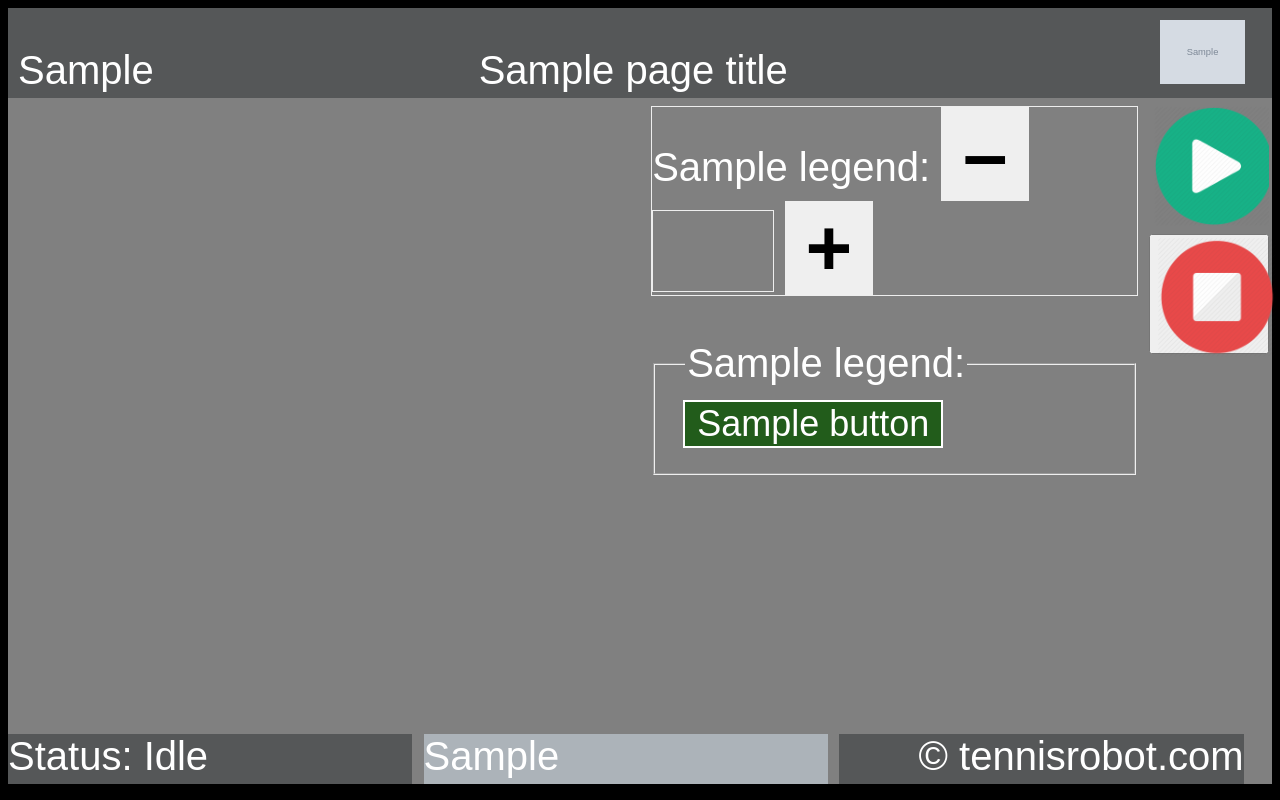
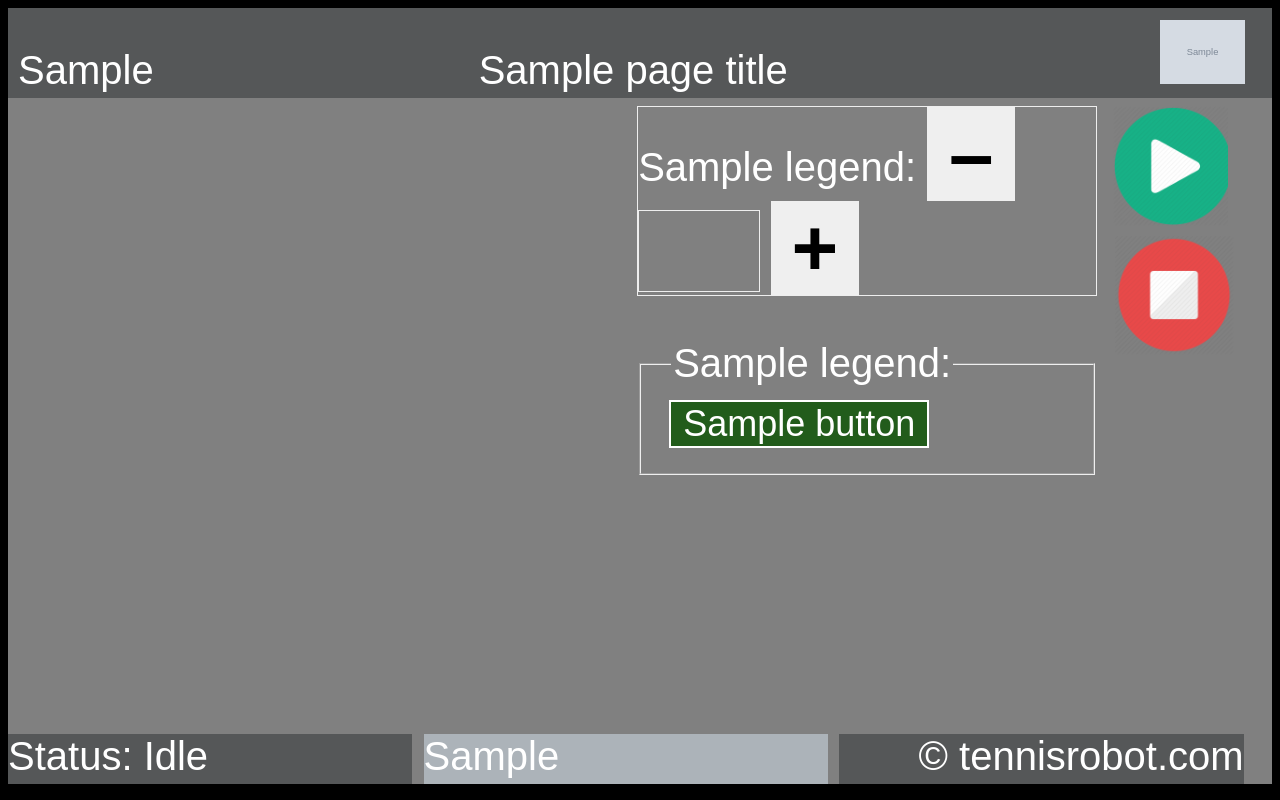
Before and after one commit to davidcjordan/ui-webserver, a Flask app: template app/templates/layouts/drill.html in a window 1280 px wide. Run offline with Flask 3, Linux system fonts and the light colour scheme; the template is opened without the code that fills it: most values are stand-ins (such as "Sample title", 1, 10 or a date in 2020); grey boxes marked "Sample" are stand-in pictures; parts of the project's set-up code (start-up, migrations or seed data) failed here and were passed over; some libraries are stand-ins or nearby versions.

Commit message:
fix background on stop image; adjust section widths

```diff
--- a/app/static/css/boomer.css
+++ b/app/static/css/boomer.css
@@ -1,6 +1,6 @@
 
 :root {
-  --icon-button-size: 120px;
+  --icon-button-size:120px;
 }
 /* reset margins */
 /*
@@ -76,27 +76,18 @@ body {
   vertical-align: top;
 }
 .statistics-display {
-  width: 50%;
+  /* width: 50%;        */
+  width: 610px;
 }
 .selections_45percent {
-  width: 39%;
+  /* width: 39%;             */
+  width: 460px;
 }
 .selections_90percent {
   width: 88%;
 }
 .selections_100percent {
   width: 100%;
-}
-.start-stop {
-  width: 9%;
-}
-.start-stop button {
-  width: var(--icon-button-size);
-  height: var(--icon-button-size);
-}
-.start-stop img {
-  width: var(--icon-button-size);
-  height: var(--icon-button-size);
 }
 
 .footer-left, .footer-center, .footer-right {
@@ -116,7 +107,25 @@ body {
   text-align: right;
 }
 
-/* what does this do??: display: table */
+/* could not set width using calc(var(--icon-button-raw) + 8)
+  --> so change the width if icon-button-size is changed! */
+.start-stop {
+  /* width: 9%;   */
+  width: 132px;
+}
+
+.start-stop button {
+  border: 1px;
+  border-color: white;
+  border-radius: 0%;
+  background: transparent;
+}
+
+.start-stop img {
+  width: var(--icon-button-size);
+  height: var(--icon-button-size);
+}
+
 .pause-resume-button {
   border: 1px;
   border-color: white;
```
